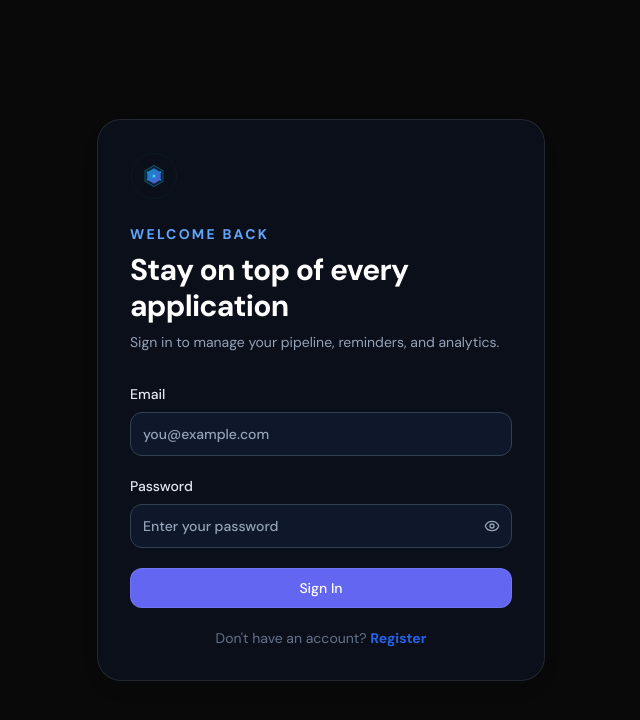
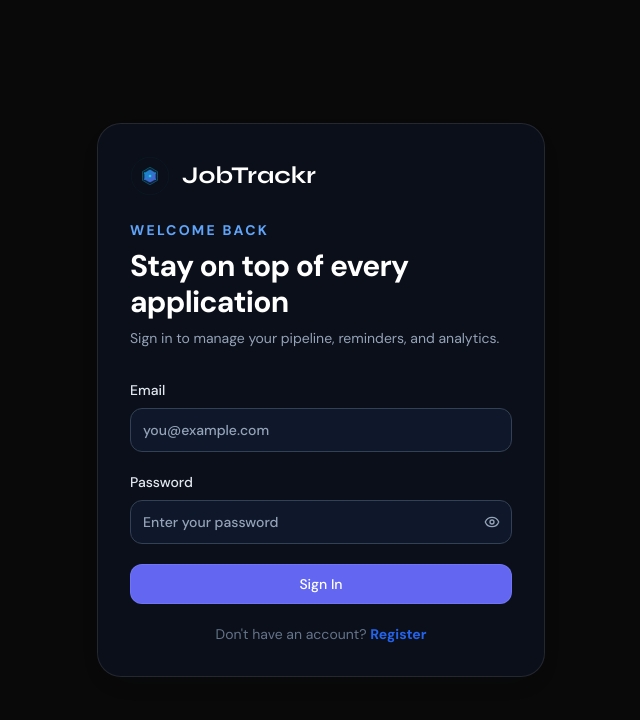
Before and after one commit to Lakshya-2440/JobTrackr, a React (Vite) app in the folder client/: page /login in a window 1280 px wide. Shown: the top 720 px of the page, without its empty margins (319-959 px from the left). Built offline with nearby package versions, Linux system fonts and the light colour scheme; no server answers.

Commit message:
feat: Add logo and JobTrackr text consistently across all pages with larger logo size

```diff
--- a/client/src/components/layout/DashboardNavbar.tsx
+++ b/client/src/components/layout/DashboardNavbar.tsx
@@ -1,5 +1,6 @@
 import { useEffect, useState } from 'react';
 import { Menu, Plus, Search } from 'lucide-react';
+import logo from '@/assets/logo.svg';
 import { Button } from '@/components/ui/Button';
 import { useDebounce } from '@/hooks/useDebounce';
 import { useJobStore } from '@/store/jobStore';
@@ -37,7 +38,11 @@ export const DashboardNavbar = ({ title }: NavbarProps) => {
           >
             <Menu className="h-5 w-5" />
           </button>
-          <div>
+          <div className="flex flex-col gap-1">
+            <div className="flex items-center gap-2.5">
+              <img src={logo} alt="JobTrackr" className="h-9 w-auto" />
+              <span className="font-display text-lg text-white">JobTrackr</span>
+            </div>
             <p className="text-xs font-semibold uppercase tracking-[0.2em] text-blue-400">
               Job Search Command Center
             </p>
--- a/client/src/components/layout/Navbar.tsx
+++ b/client/src/components/layout/Navbar.tsx
@@ -57,7 +57,7 @@ export const Navbar = () => {
             className="inline-flex items-center gap-2.5 text-lg font-semibold tracking-tight text-white"
             aria-label="JobTrackr home"
           >
-            <img src={logo} alt="JobTrackr" className="h-8 w-auto" />
+            <img src={logo} alt="JobTrackr" className="h-9 w-auto" />
             <span className="font-display text-xl">JobTrackr</span>
             <motion.span
               aria-hidden="true"
--- a/client/src/components/layout/Sidebar.tsx
+++ b/client/src/components/layout/Sidebar.tsx
@@ -52,7 +52,10 @@ export const Sidebar = () => {
         )}
       >
         <div className="flex items-center justify-between">
-          <img src={logo} alt="JobTrackr" className="h-10 w-auto" />
+          <div className="flex items-center gap-2.5">
+            <img src={logo} alt="JobTrackr" className="h-9 w-auto" />
+            <span className="font-display text-lg text-white">JobTrackr</span>
+          </div>
           <button
             type="button"
             onClick={closeSidebar}
--- a/client/src/pages/Login.tsx
+++ b/client/src/pages/Login.tsx
@@ -4,7 +4,10 @@ import { LoginForm } from '@/components/forms/LoginForm';
 export const Login = () => (
   <div className="flex min-h-screen items-center justify-center bg-[#090909] px-4">
     <div className="w-full max-w-md rounded-3xl border border-white/10 bg-slate-900/50 p-8 shadow-soft backdrop-blur">
-      <img src={logo} alt="JobTrackr" className="h-12 w-auto" />
+      <div className="flex items-center gap-3">
+        <img src={logo} alt="JobTrackr" className="h-10 w-auto" />
+        <span className="font-display text-2xl text-white">JobTrackr</span>
+      </div>
       <div className="mt-6">
         <p className="text-sm font-semibold uppercase tracking-[0.16em] text-blue-400">
           Welcome back
--- a/client/src/pages/Register.tsx
+++ b/client/src/pages/Register.tsx
@@ -4,7 +4,10 @@ import { RegisterForm } from '@/components/forms/RegisterForm';
 export const Register = () => (
   <div className="flex min-h-screen items-center justify-center bg-[#090909] px-4">
     <div className="w-full max-w-md rounded-3xl border border-white/10 bg-slate-900/50 p-8 shadow-soft backdrop-blur">
-      <img src={logo} alt="JobTrackr" className="h-12 w-auto" />
+      <div className="flex items-center gap-3">
+        <img src={logo} alt="JobTrackr" className="h-10 w-auto" />
+        <span className="font-display text-2xl text-white">JobTrackr</span>
+      </div>
       <div className="mt-6">
         <p className="text-sm font-semibold uppercase tracking-[0.16em] text-blue-400">
           Create your workspace
```
